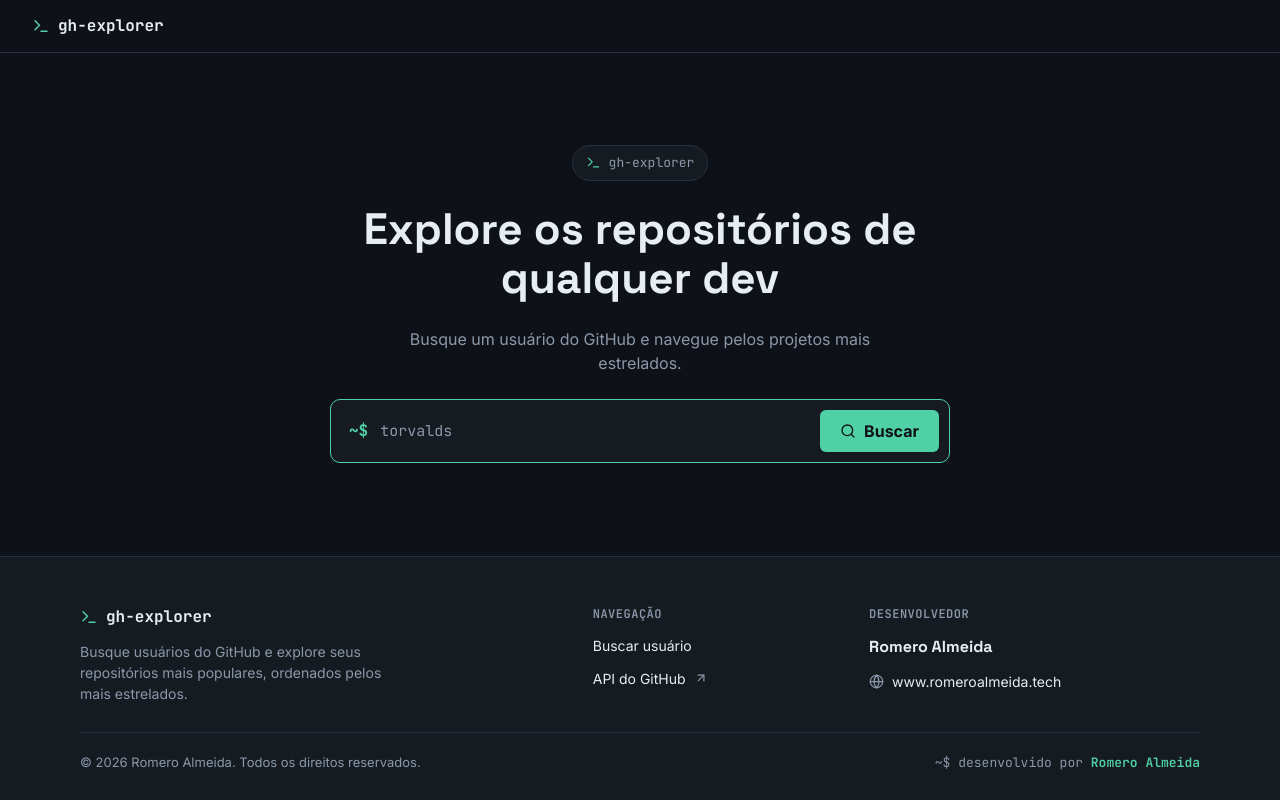
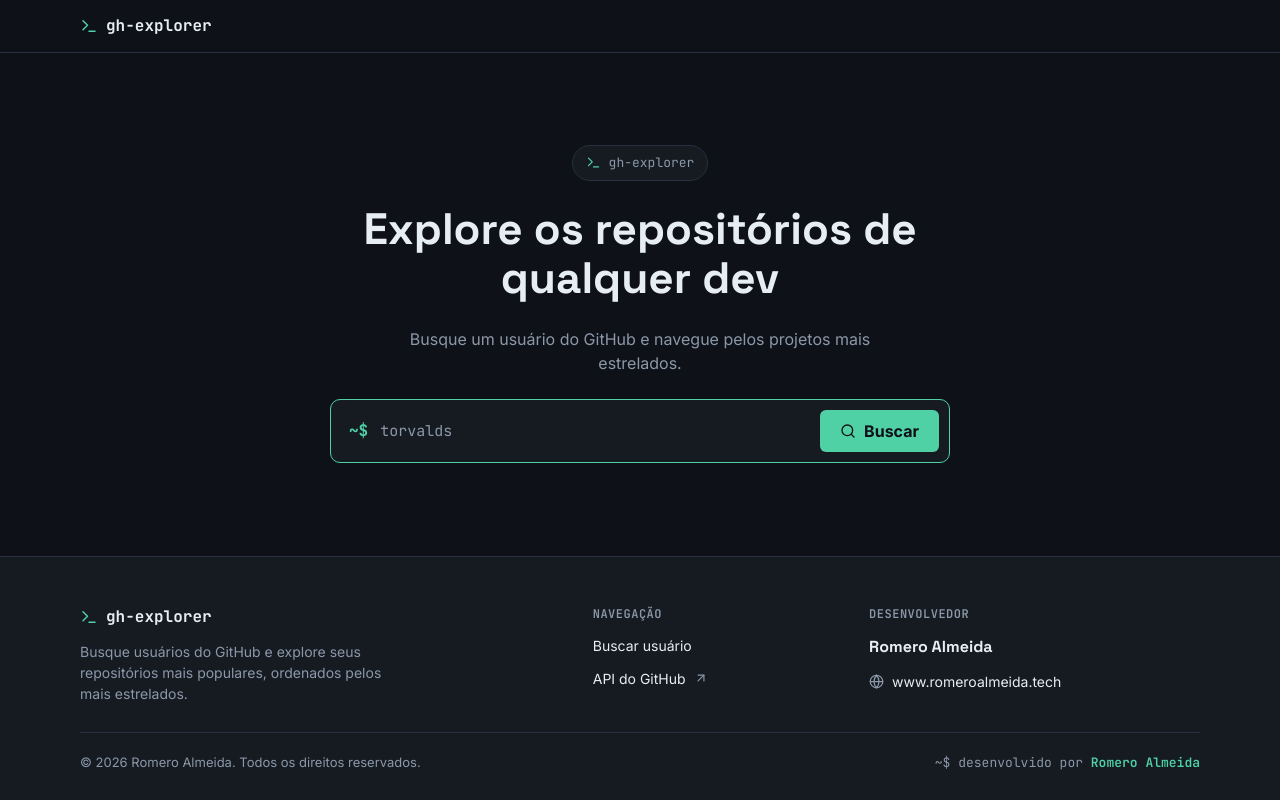
Before and after one commit to romeroalmeida/GitHub-explorer, a React (Vite) app: page / in a window 1280 px wide. Built offline with nearby package versions, Linux system fonts and the light colour scheme; no server answers.

Commit message:
alinha o conteudo do header ao container central do footer

```diff
--- a/src/app/layout/RootLayout/RootLayout.tsx
+++ b/src/app/layout/RootLayout/RootLayout.tsx
@@ -10,11 +10,13 @@ export function RootLayout() {
   return (
     <S.Shell>
       <S.Nav>
-        <S.Brand to="/">
-          <Terminal size={18} />
-          <span>gh-explorer</span>
-        </S.Brand>
-        {!isHome && <SearchForm variant="mini" />}
+        <S.NavInner>
+          <S.Brand to="/">
+            <Terminal size={18} />
+            <span>gh-explorer</span>
+          </S.Brand>
+          {!isHome && <SearchForm variant="mini" />}
+        </S.NavInner>
       </S.Nav>
       <S.Main>
         <Outlet />
--- a/src/app/layout/RootLayout/style.ts
+++ b/src/app/layout/RootLayout/style.ts
@@ -8,15 +8,21 @@ export const Shell = styled.div`
 `
 
 export const Nav = styled.header`
+  border-bottom: 1px solid ${({ theme }) => theme.colors.border};
+`
+
+export const NavInner = styled.div`
   display: flex;
   align-items: center;
   justify-content: space-between;
   gap: 16px;
+  width: 100%;
+  max-width: 1200px;
+  margin: 0 auto;
   padding: 14px 20px;
-  border-bottom: 1px solid ${({ theme }) => theme.colors.border};
 
   @media (min-width: 768px) {
-    padding: 14px 32px;
+    padding: 14px 40px;
   }
 `
 
```
